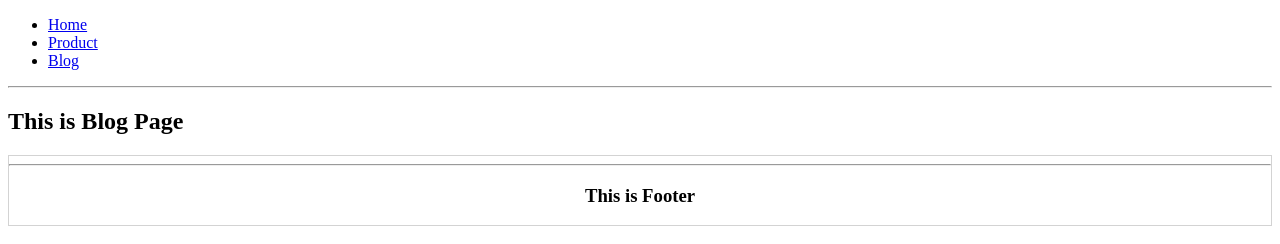
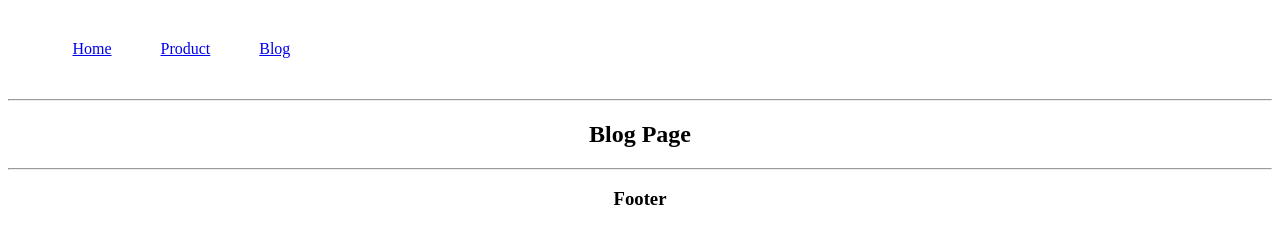
Before and after one commit to Ubaid-Ali/gatsby-site, a Gatsby site: page /blog in a window 1280 px wide. Built offline with nearby package versions, Linux system fonts and the light colour scheme; Gatsby itself is replaced by a stand-in of ours.

Commit message:
set ui only
navbar, blog page, home page, product page

```diff
--- a/src/Components/Footer.js
+++ b/src/Components/Footer.js
@@ -1,10 +1,17 @@
 import React from 'react'
+
+
+const style = {
+    footerDiv: {
+        textAlign: 'center',
+    }
+}
 
 const Footer = () => {
     return (
-        <div style={{ textAlign: 'center', border: '1px solid lightgray' }} >
+        <div style={style.footerDiv} >
             <hr />
-            <h3>This is Footer</h3>
+            <h3>Footer</h3>
         </div>
     )
 }
--- a/src/Components/Navbar.js
+++ b/src/Components/Navbar.js
@@ -1,19 +1,32 @@
 import React from 'react'
 import { Link } from 'gatsby'
+
+const style = {
+    container: {
+    },
+    ul: {
+        display: 'flex',
+        listStyle: 'none',
+    },
+
+    li: {
+        margin: '2%'
+    }
+}
 
 
 const Navbar = () => {
     return (
-        <div>
-            <ul>
+        <div style={style.container}>
+            <ul style={style.ul}>
 
-                <li>
+                <li style={style.li}>
                     <Link to='/' >Home</Link>
                 </li>
-                <li>
+                <li style={style.li}>
                     <Link to='/product'>Product</Link>
                 </li>
-                <li>
+                <li style={style.li}>
                     <Link to='/blog' >Blog</Link>
                 </li>
 
--- a/src/pages/blog.js
+++ b/src/pages/blog.js
@@ -1,10 +1,17 @@
 import React from 'react'
 import Layout from '../Components/Layout'
+
+
+const style = {
+  blog: {
+    textAlign: 'center',
+  }
+}
 
 const Blog = () => {
     return (
         <Layout>
-          <h2>This is Blog Page</h2>
+          <h2 style={style.blog} >Blog Page</h2>
         </Layout>
     )
 }
--- a/src/pages/product.js
+++ b/src/pages/product.js
@@ -6,9 +6,9 @@ import Layout from "../Components/Layout"
 const style = {
   section: {
     display: 'flex',
+    justifyContent: 'space-around'
   },
   article: {
-    margin: 'auto',
     textAlign: 'center',
     border: '1px solid brown',
   },
@@ -41,7 +41,7 @@ const Product = ({ data: { allContentfulProduct: { nodes } } }) => {
               <Link to={`/product/${product.slug}`} > More Info </Link>
             </article>
           )
-        })}d
+        })}
             </section>
     </Layout>
   )
```
